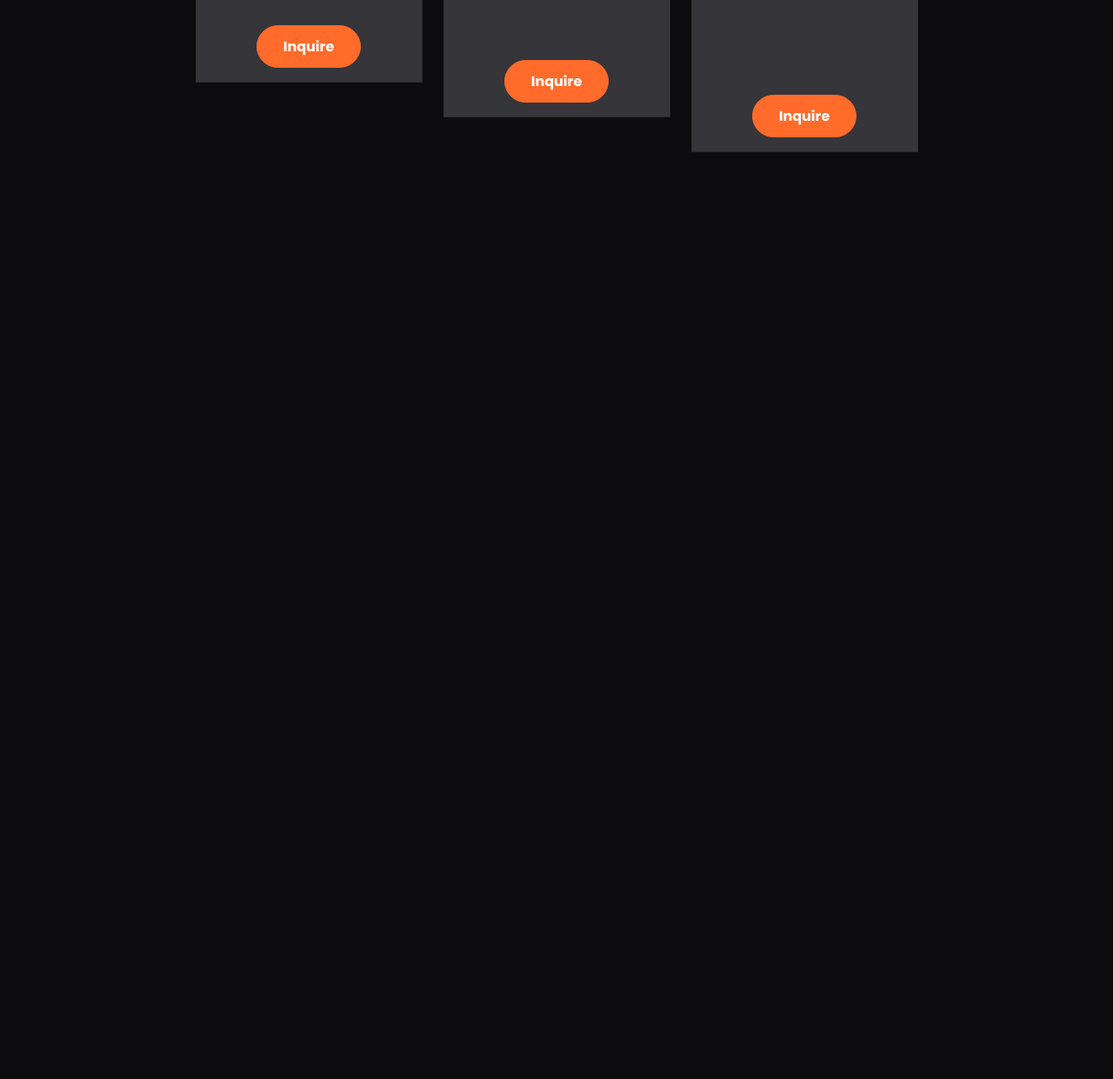
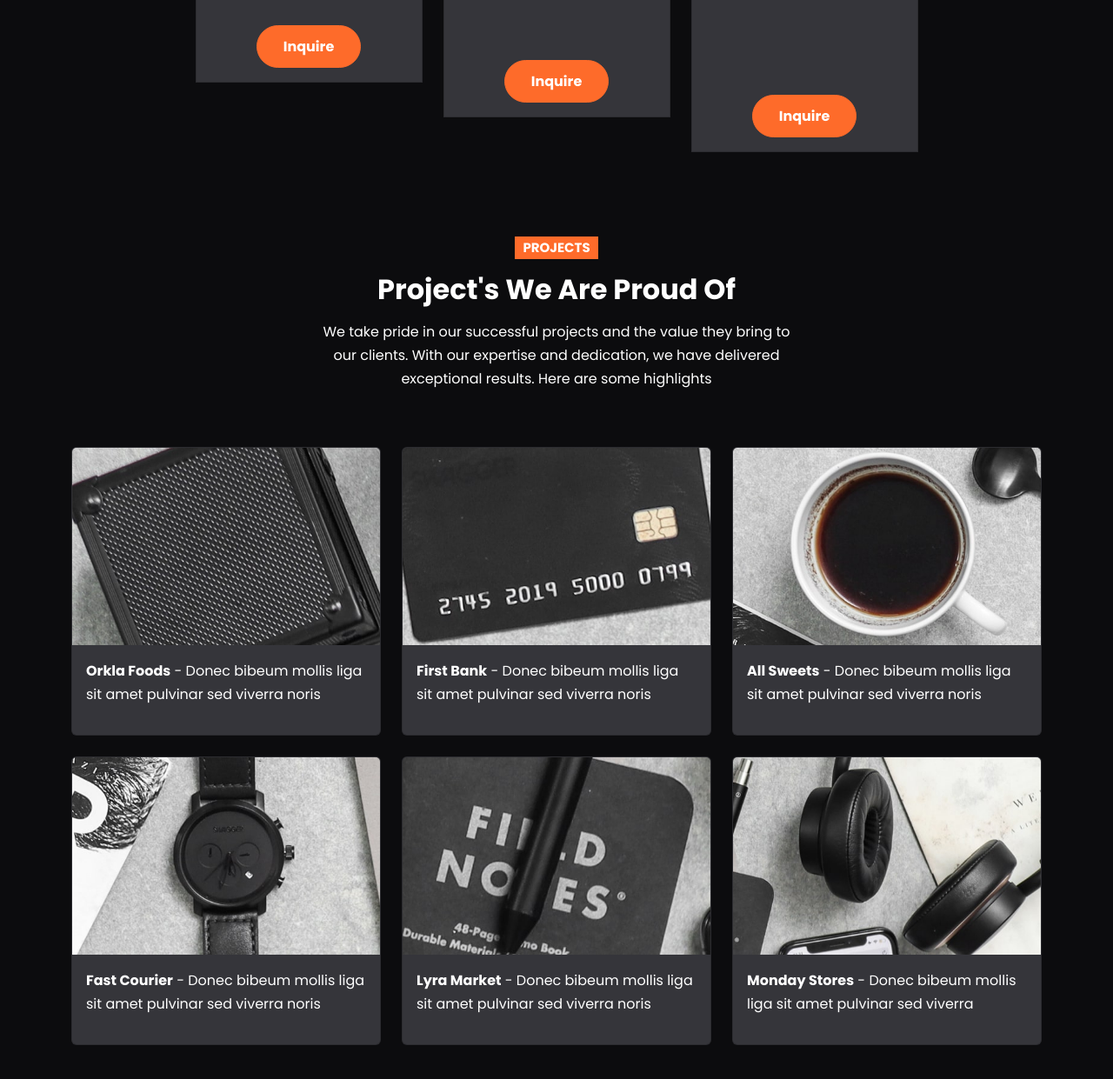
Before and after one commit to nataliestorozhuk/vera-website, a website: page index.html in a window 1280 px wide. Shown: the part 6115-7356 px from the top of the page at 87% size. Before the commit the page ends 6386 px from the top, so only its background shows below. Drawn offline with nearby package versions, Linux system fonts and the light colour scheme; files that its build step writes are made by us from their sources.

Commit message:
added Projects section

```diff
--- a/index.html
+++ b/index.html
@@ -589,6 +589,136 @@
   </section>
 
 
+  <!-- Projects -->
+  <section id="projects" class="projects my-6">
+    <div class="container">
+      <div class="row mb-5">
+        <div class="col-md-6 offset-md-3 d-flex flex-column align-items-center text-center">
+          <h5><span class="badge bg-primary rounded-0 text-uppercase">
+            Projects
+          </span></h5>
+          <h2 class="fw-bold">Project's We Are Proud Of</h2>
+          <p>  We take pride in our successful projects and the value they bring to
+            our clients. With our expertise and dedication, we have delivered
+            exceptional results. Here are some highlights</p>
+        </div>
+      </div>
+      <!-- Projects Row 1 -->
+      <div class="row">
+        <div class="col-md-4 mb-4">
+          <div class="card bg-secondary">
+            <a data-bs-toggle="modal" data-bs-target="#modal1">
+              <img src="images/project-1.jpg" alt="" class="card-img-top">
+              <div class="card-body">
+                <p>
+                  <strong>Orkla Foods</strong> - Donec bibeum mollis liga sit amet
+              pulvinar sed viverra noris
+                </p>
+              </div>
+            </a>
+          </div>
+        </div>
+        <div class="col-md-4 mb-4">
+          <div class="card bg-secondary">
+            <a data-bs-toggle="modal" data-bs-target="#modal2">
+              <img src="images/project-2.jpg" alt="" class="card-img-top">
+              <div class="card-body">
+                <p>
+                  <strong>First Bank</strong> - Donec bibeum mollis liga sit amet
+                  pulvinar sed viverra noris
+                </p>
+              </div>
+            </a>
+          </div>
+        </div>
+        <div class="col-md-4 mb-4">
+          <div class="card bg-secondary">
+            <a data-bs-toggle="modal" data-bs-target="#modal3">
+              <img src="images/project-3.jpg" alt="" class="card-img-top">
+              <div class="card-body">
+                <p>
+                  <strong>All Sweets</strong> - Donec bibeum mollis liga sit amet
+              pulvinar sed viverra noris
+                </p>
+              </div>
+            </a>
+          </div>
+        </div>
+      </div>
+
+      <!-- Projects Row 2 -->
+      <div class="row">
+        <div class="col-md-4 mb-4">
+          <div class="card bg-secondary">
+            <a data-bs-toggle="modal" data-bs-target="#modal4">
+              <img src="images/project-4.jpg" alt="" class="card-img-top">
+              <div class="card-body">
+                <p>
+                  <strong>Fast Courier</strong> - Donec bibeum mollis liga sit
+              amet pulvinar sed viverra noris
+                </p>
+              </div>
+            </a>
+          </div>
+        </div>
+        <div class="col-md-4 mb-4">
+          <div class="card bg-secondary">
+            <a data-bs-toggle="modal" data-bs-target="#modal5">
+              <img src="images/project-5.jpg" alt="" class="card-img-top">
+              <div class="card-body">
+                <p>
+                  <strong>Lyra Market</strong> - Donec bibeum mollis liga sit amet
+              pulvinar sed viverra noris
+                </p>
+              </div>
+            </a>
+          </div>
+        </div>
+        <div class="col-md-4 mb-4">
+          <div class="card bg-secondary">
+            <a data-bs-toggle="modal" data-bs-target="#modal6">
+              <img src="images/project-6.jpg" alt="" class="card-img-top">
+              <div class="card-body">
+                <p>
+                  <strong>Monday Stores</strong> - Donec bibeum mollis liga sit
+                  amet pulvinar sed viverra
+                </p>
+              </div>
+            </a>
+          </div>
+        </div>
+      </div>
+    </div>
+  </section>
+
+  <!-- Project Modals -->
+<div class="project-modals">
+  <!-- Modal 1 -->
+  <div id="modal1" class="modal fade">
+    <div class="modal-dialog modal-lg mt-7">
+      <div class="modal-content bg-secondary p-5">
+        <div class="row">
+          <div class="col-md-6">
+            <img src="images/project-1.jpg" alt="" class="img-fluid">
+          </div>
+          <div class="col-md-6">
+            <h3>Orkla Foods</h3>
+            <p>
+              Aliquam at accumsan nibh. Praesent pretium ut tortor ac commodo.
+              Integer semper quam at rutrum interdum. Mauris eu diam ac urna
+              laoreet mollis et
+            </p>
+            <p>
+              Praesent lacus tortor, facilisis non enim eu, luctus semper velit.
+              Curabitur faucibus diam in lectus.
+            </p>
+          </div>
+        </div>
+      </div>
+    </div>
+  </div>
+</div>
+
   <script src="js/replaceme.min.js"></script>
   <script src="js/bootstrap.bundle.min.js"></script>
   <script src="js/script.js"></script>
```
